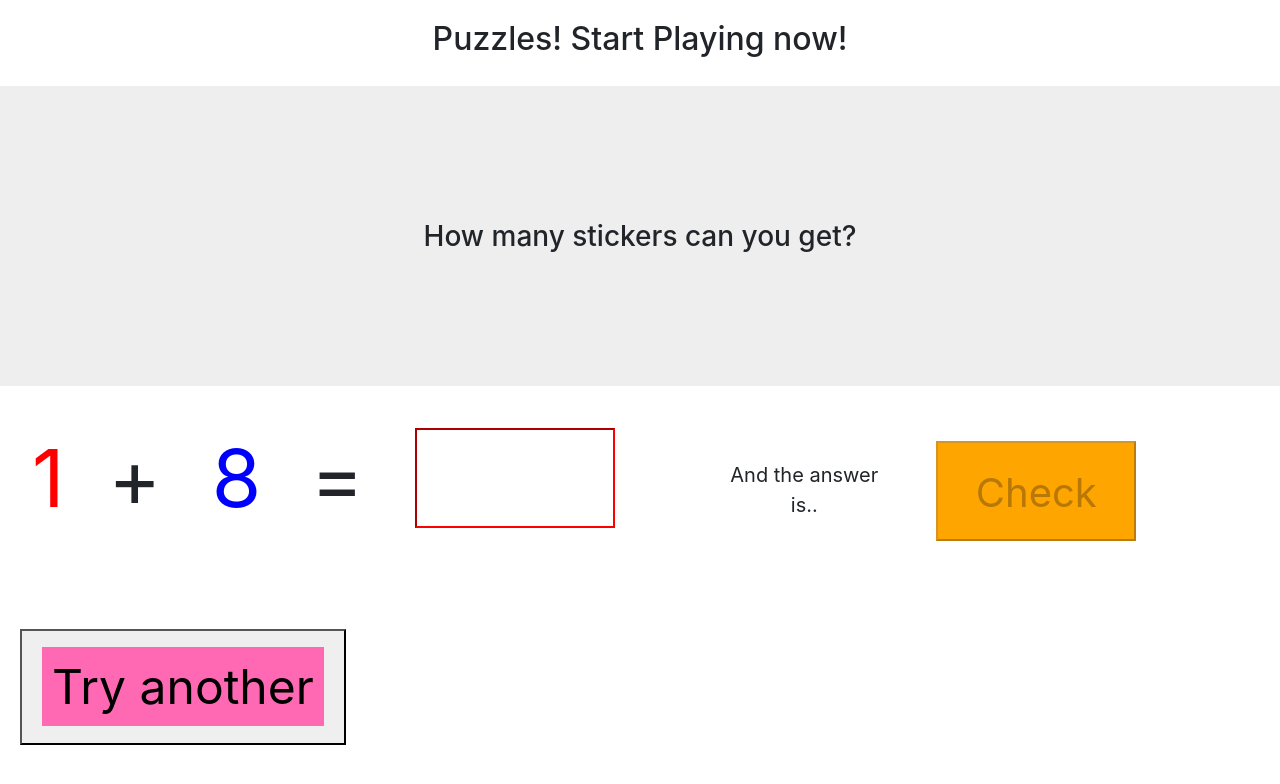
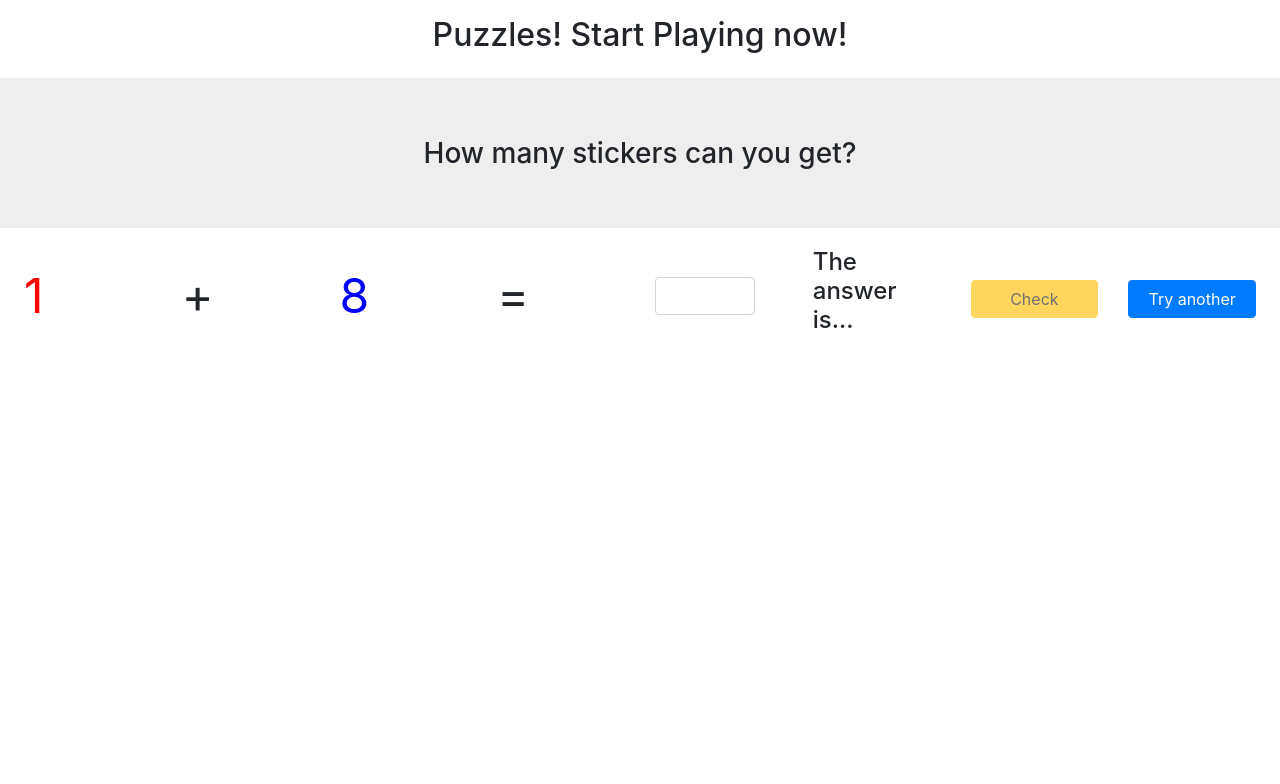
Before and after one commit to capsicumsambar/teju, a plain HTML site: page index.html in a window 1280 px wide. Drawn offline with nearby package versions, Linux system fonts and the light colour scheme.

Commit message:
overhaul of layout using bootstrap 4

```diff
--- a/index.html
+++ b/index.html
@@ -16,49 +16,41 @@
         <!-- JQuery CDN -->
         <script src="https://ajax.googleapis.com/ajax/libs/jquery/3.3.1/jquery.min.js"></script>
         <!-- End JQuery CDN -->
+        <!-- Custom CSS -->
         <link rel="stylesheet" type="text/css" href="main.css">
 
     </head>
     <body>
+
         <!-- heading section-->
-        <div class="flex-container">
-            <h2> Puzzles! Start Playing now!</h2>
+        <div class="d-flex justify-content-center m-3">
+            <h2 class="text-center"> Puzzles! Start Playing now!</h2>
         </div>
         <!-- Section where stickers appear -->
           <div id="sticker">
             <h3>How many stickers can you get?</h3>
+            <audio id="airhorn" src="airhorn.mp3" autoplay="false"></audio>
           </div>
-          <audio id="airhorn" src="airhorn.mp3" autoplay="false"></audio>
+
 
 
         <!-- Inputs and events -->
 
-       <!--  <div class="container">
+        <div class="flex-container px-4">
           <div class="row align-items-center">
               <div class="col" id="no1"></div>
               <div class="col">+</div>
               <div class="col" id="no2"></div>
               <div class="col">=</div>
-              <div class="col"><input type="number" id="numinput" name="display"></input></div>
-              <div class="col" id="no3">And the answer is...</div>
-              <div class="col"><button id="check" disabled="true">Check</button></div>
+              <div class="col form-inline"><input type="number" class="form-control" id="numinput" name="display"></input></div>
+              <div class="col h4" id="no3">The answer is...</div>
+              <div class="col"><button type="button" class="btn btn-warning btn-md" id="check" disabled="true">Check</button></div>
+              <div class="col"><button type="button" class="btn btn-primary btn-md" onClick="tryAnother()">Try another</button></div>
           </div>
-        </div> -->
-        <div class="flex-container">
-          <table class="table table-borderless">
-            <tr>
-              <td id="no1" colspan="2"></td>
-              <td colspan="2">+</td>
-              <td id="no2" colspan="2">5</td>
-              <td colspan="2">=</td>
-              <td><input type="number" id="numinput" name="display"></input></td>
-              <td id ="no3">And the answer is..</td>
-              <td colspan="2"><button id="check" disabled="true">Check</button></td>
-            </tr>
-          </table>
         </div>
-        <!-- button event to refresh -->
-        <button><a onClick="tryAnother()">Try another</a></button>
+
+
+
 
         <script>
           // sets the two numbers for addition using random method
@@ -89,7 +81,6 @@
                 $("#no3").css('font-size','1em');
                 if($('#numinput').val()*1 == document.querySelector("#no3").innerHTML*1){ //checks user input vs sum of the two numbers calculated
                   $('h3').remove();
-                  // $('#sticker').append("<div class='sticker-img'><img src='animated-balloon.gif'></div>");//if user input equals calculation then appends sticker
                   $('#sticker').append("<div class='sticker-img'><img src='car.jpg' width='120' height='120'></div>");
                   document.querySelector('#airhorn').play();
                   $("#check").attr("disabled", true);
--- a/main.css
+++ b/main.css
@@ -8,25 +8,29 @@
     }
   body {
       margin: auto;
-      font-size: 1em;
+      font-size: 3rem;
+
     }
 
-  .flex-container {
-  display: flex;
-  flex-flow: row wrap;
-  justify-content: center;
-  padding: 20px 20px;
-  }
 
   #sticker{
     /*border: 1px solid black;*/
-    height: 300px;
-
+    height: 150px;
   background-color: #eee;
-  /*white-space: nowrap;*/
   width: 100%;
   display: table;
+  margin-bottom: 20px;
   }
+
+  #add-row{
+    /*border: 1px solid black;*/
+  height: 150px;
+  background-color: #eee;
+  width: 100%;
+  margin-bottom: 20px;
+  }
+
+
   h3{
     vertical-align: middle;
   display: table-cell;
@@ -35,87 +39,28 @@
 
 
   .sticker-img{
-  vertical-align: middle;
   display: table-cell;
-  padding: 0 13px;
+  padding: 20px;
   }
 
   .sticker-img img {
   max-width: 100%;
 }
 
-/*   #no1{
+   #no1{
     color: red;
-    font-size: 2em;
+
    }
 
    #no2{
     color: blue;
-    font-size: 2em;
-   }
-
-   input{
-
-    border-color: red;
-    font-size: 2em;
-   }
-
-   #no3{
-
-
-    font-size: 1em;
-    text-align: center;
-    vertical-align: middle;
-   }
-
-   #check{
-
-    background-color: orange;
-    font-size: 2em;
-}
-*/
-   table{
-    font-size: 5em;
 
    }
 
-   #no1{
-    color: red;
-   }
-   #no2{
-    color: blue;
-   }
-   input{
-    width: 200px;
-    height: 100px;
-    border-color: red;
-   }
-   #no3{
-    width: 200px;
-    height: 100px;
+  input{
+    width: 100px !important;
+  }
 
-    font-size: 0.25em;
-    text-align: center;
-    vertical-align: middle;
-   }
-   #check{
-    width: 200px;
-    height: 100px;
-    background-color: orange;
-    font-size: 0.5em;
-
-   }
-   button{
-    margin: 20px;
-    padding: 20px;
-    align-self: center;
-
-   }
-   a{
-    font-size: 3em;
-    background-color: hotpink;
-    font-color: white;
-    /*margin: 20px 20px;*/
-    padding: 10px 10px;
-
-   }
+  .btn{
+    width:100%;
+  }
```
